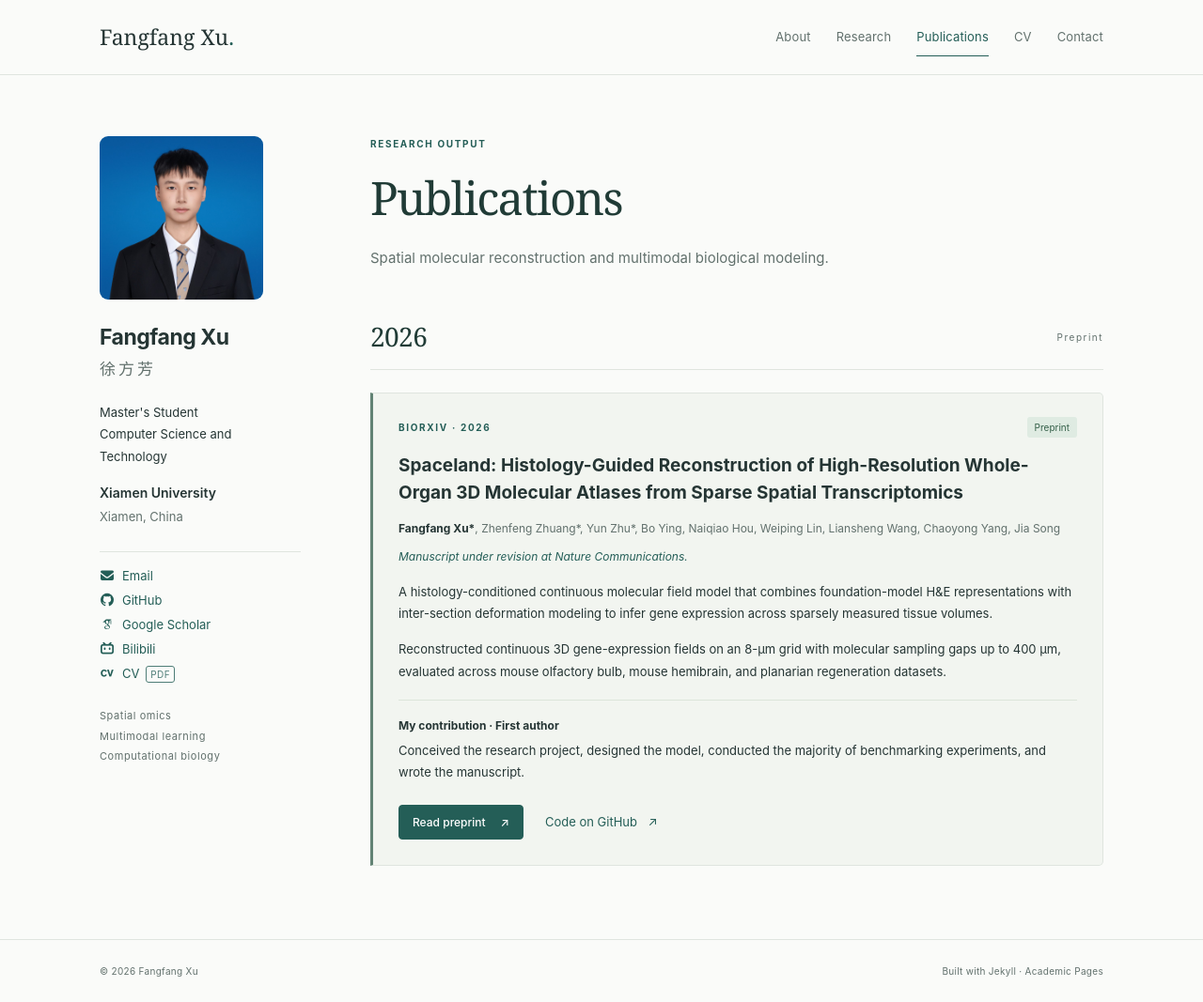
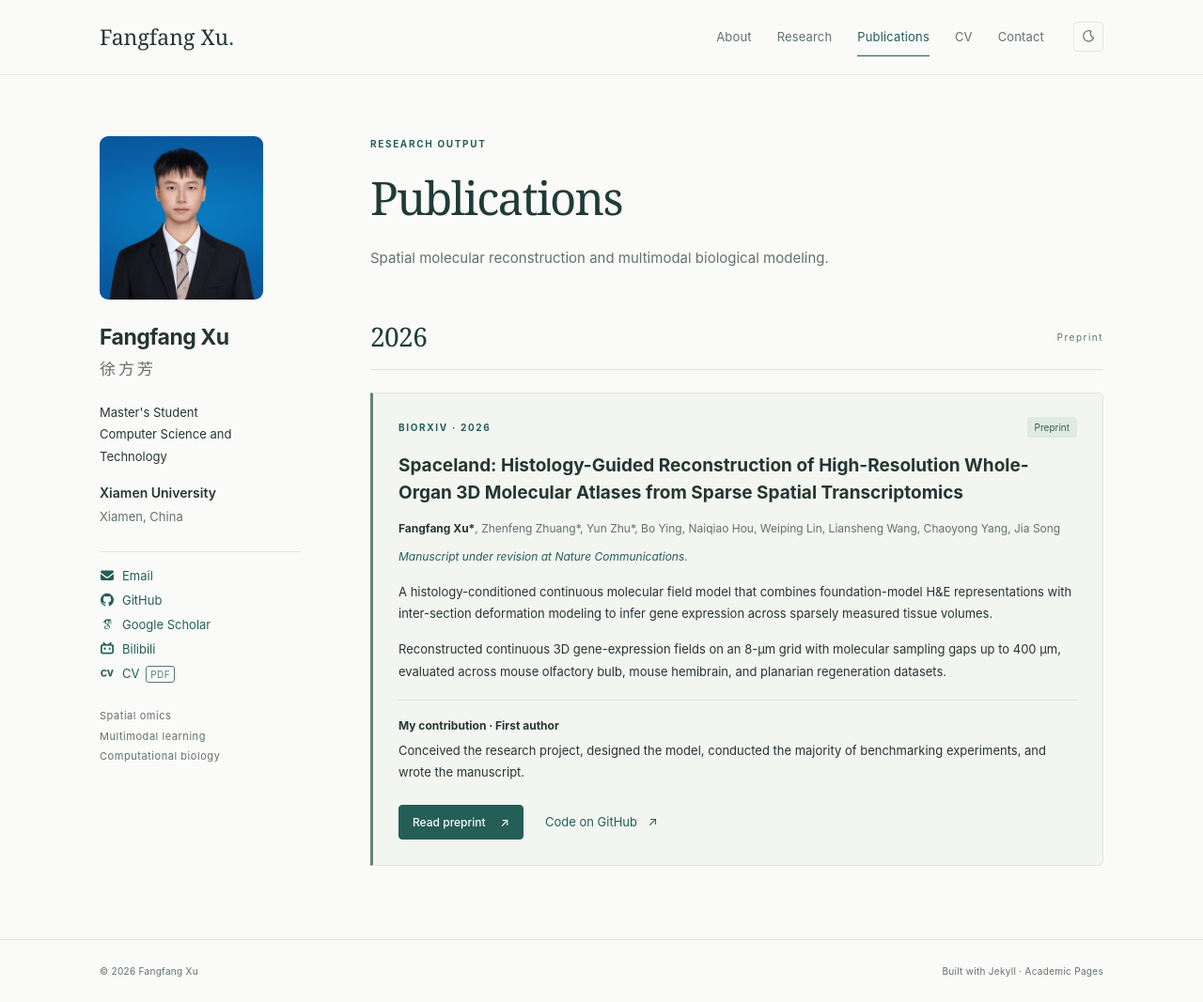
Before and after one commit to xufangfang408/xufangfang408.github.io, a Jekyll site: the page built from _pages/publications.html, in a window 1280 px wide and 1067 px high. Shown: the whole window at 94% size. Built offline with Jekyll 4.4.1, drawn with Linux system fonts in a browser that asks for light colours; nearby versions of some CDN libraries; some web fonts are replaced; library files that are not in the unit come from our copies.

Commit message:
add dark theme

```diff
--- a/_layouts/academic.html
+++ b/_layouts/academic.html
@@ -6,6 +6,16 @@
     <title>{% if page.url != '/' %}{{ page.title | escape }} | {% endif %}{{ site.title | escape }}</title>
     <meta name="description" content="{{ page.description | default: site.description | escape }}">
     <meta name="theme-color" content="#fafbf9">
+    <script>
+      (function () {
+        var saved = null;
+        try { saved = localStorage.getItem("theme"); } catch (e) {}
+        var theme = saved === "light" || saved === "dark" ? saved : (window.matchMedia("(prefers-color-scheme: dark)").matches ? "dark" : "light");
+        document.documentElement.setAttribute("data-theme", theme);
+        var meta = document.querySelector('meta[name="theme-color"]');
+        if (meta) meta.setAttribute("content", theme === "dark" ? "#141a19" : "#fafbf9");
+      })();
+    </script>
     <link rel="canonical" href="{{ page.url | absolute_url }}">
     <meta property="og:type" content="website">
     <meta property="og:title" content="{{ page.title | default: site.title | escape }}">
@@ -26,6 +36,10 @@
           {% for link in site.data.navigation.main %}
           <a href="{{ link.url | relative_url }}"{% if page.url == link.url %} aria-current="page"{% endif %}>{{ link.title }}</a>
           {% endfor %}
+          <button type="button" class="theme-toggle" aria-pressed="false" aria-label="Switch to dark theme">
+            <svg class="icon-moon" viewBox="0 0 24 24" aria-hidden="true"><path fill="none" stroke="currentColor" stroke-width="1.8" stroke-linejoin="round" d="M16.5 3.5a8.5 8.5 0 1 0 4 10.5A7 7 0 0 1 16.5 3.5z"/></svg>
+            <svg class="icon-sun" viewBox="0 0 24 24" aria-hidden="true"><circle cx="12" cy="12" r="4" fill="none" stroke="currentColor" stroke-width="1.8"/><path fill="none" stroke="currentColor" stroke-width="1.8" stroke-linecap="round" d="M12 3v2M12 19v2M3 12h2M19 12h2M5.6 5.6l1.4 1.4M17 17l1.4 1.4M18.4 5.6 17 7M7 17l-1.4 1.4"/></svg>
+          </button>
         </nav>
       </div>
     </header>
@@ -59,6 +73,37 @@
       <div><span>© {{ 'now' | date: '%Y' }} {{ person.name }}</span><span>Built with <a href="https://jekyllrb.com/">Jekyll</a> · <a href="https://github.com/academicpages/academicpages.github.io">Academic Pages</a></span></div>
     </footer>
     <script>
+      (function () {
+        var media = window.matchMedia("(prefers-color-scheme: dark)");
+        var button = document.querySelector(".theme-toggle");
+        function savedTheme() {
+          try { return localStorage.getItem("theme"); } catch (e) { return null; }
+        }
+        function paint(theme) {
+          document.documentElement.setAttribute("data-theme", theme);
+          var meta = document.querySelector('meta[name="theme-color"]');
+          if (meta) meta.setAttribute("content", theme === "dark" ? "#141a19" : "#fafbf9");
+          if (!button) return;
+          var dark = theme === "dark";
+          button.setAttribute("aria-pressed", dark ? "true" : "false");
+          button.setAttribute("aria-label", dark ? "Switch to light theme" : "Switch to dark theme");
+        }
+        if (button) {
+          button.addEventListener("click", function () {
+            var next = document.documentElement.getAttribute("data-theme") === "dark" ? "light" : "dark";
+            try { localStorage.setItem("theme", next); } catch (e) {}
+            paint(next);
+          });
+        }
+        if (media.addEventListener) {
+          media.addEventListener("change", function (event) {
+            var saved = savedTheme();
+            if (saved === "light" || saved === "dark") return;
+            paint(event.matches ? "dark" : "light");
+          });
+        }
+        paint(document.documentElement.getAttribute("data-theme") || "light");
+      })();
       document.querySelectorAll("[data-copy-email]").forEach(function (link) {
         link.addEventListener("click", function (event) {
           var email = link.getAttribute("data-copy-email");
--- a/assets/css/academic.css
+++ b/assets/css/academic.css
@@ -1,34 +1,81 @@
 :root {
+  color-scheme: light;
   --paper: #fafbf9;
   --ink: #253534;
+  --heading: #203b36;
   --muted: #62716d;
   --accent: #245e57;
+  --accent-hover: #153b35;
   --line: #dfe5df;
   --soft: #eff4ef;
+  --header: rgba(250, 251, 249, .97);
+  --selection: #d7e7dd;
+  --interest: #748b7d;
+  --publication-bg: #f2f5f0;
+  --publication-edge: #628374;
+  --publication-line: #dce5da;
+  --status-bg: #dfebe2;
+  --status-ink: #356049;
+  --status-quiet-bg: #ecefeb;
+  --education-line: #d4e1d5;
+  --button-text: #fff;
+  --button-hover: #194a43;
+  --theme-color: #fafbf9;
+}
+html[data-theme="dark"] {
+  color-scheme: dark;
+  --paper: #141a19;
+  --ink: #e4eeeb;
+  --heading: #f2f7f5;
+  --muted: #9aaba5;
+  --accent: #8ecfc2;
+  --accent-hover: #c5ebe3;
+  --line: #2d3b37;
+  --soft: #1c2624;
+  --header: rgba(20, 26, 25, .94);
+  --selection: #2c4a44;
+  --interest: #8eada3;
+  --publication-bg: #1c2623;
+  --publication-edge: #6d9e90;
+  --publication-line: #31423e;
+  --status-bg: #243832;
+  --status-ink: #b7d9cc;
+  --status-quiet-bg: #2a3330;
+  --education-line: #3d554e;
+  --button-text: #10211e;
+  --button-hover: #c5ebe3;
+  --theme-color: #141a19;
 }
 * { box-sizing: border-box; }
 html { scroll-behavior: smooth; scroll-padding-top: 104px; }
 body { margin: 0; background: var(--paper); color: var(--ink); font: 16px/1.8 -apple-system, BlinkMacSystemFont, "Segoe UI", Arial, sans-serif; -webkit-font-smoothing: antialiased; }
 a { color: var(--accent); text-decoration-thickness: 1px; text-underline-offset: 4px; }
-a:hover { color: #153b35; }
-a:focus-visible { outline: 2px solid var(--accent); outline-offset: 5px; border-radius: 2px; }
-::selection { background: #d7e7dd; }
+a:hover { color: var(--accent-hover); }
+a:focus-visible, .theme-toggle:focus-visible { outline: 2px solid var(--accent); outline-offset: 5px; border-radius: 2px; }
+::selection { background: var(--selection); }
 h1, h2, h3, p { margin: 0; }
-h1, h2 { color: #203b36; }
+h1, h2 { color: var(--heading); }
 h1 { font-family: Georgia, "Times New Roman", serif; font-size: clamp(36px, 4vw, 49px); font-weight: 400; letter-spacing: -1.7px; line-height: 1.22; margin-bottom: 20px; }
 h2 { font-family: Georgia, "Times New Roman", serif; font-size: 28px; font-weight: 400; letter-spacing: -.6px; line-height: 1.35; }
 h3 { font-size: 17px; line-height: 1.55; font-weight: 650; }
 p + p { margin-top: 15px; }
 strong { font-weight: 650; }
-.skip-link { position: fixed; top: -70px; left: 20px; z-index: 10; background: var(--ink); color: white; padding: 10px 18px; }
-.skip-link:focus { top: 10px; color: white; }
-.site-header { border-bottom: 1px solid var(--line); background: rgba(250,251,249,.97); position: sticky; top: 0; z-index: 5; }
+.skip-link { position: fixed; top: -70px; left: 20px; z-index: 10; background: var(--heading); color: var(--paper); padding: 10px 18px; }
+.skip-link:focus { top: 10px; color: var(--paper); }
+.site-header { border-bottom: 1px solid var(--line); background: var(--header); position: sticky; top: 0; z-index: 5; }
 .header-inner { max-width: 1140px; min-height: 79px; margin: auto; padding: 0 36px; display: flex; align-items: center; justify-content: space-between; gap: 28px; }
 .wordmark { color: var(--ink); font-family: Georgia, "Times New Roman", serif; font-size: 23px; text-decoration: none; white-space: nowrap; }
 .wordmark-dot { color: var(--accent); }
 nav { display: flex; flex-wrap: wrap; align-items: center; gap: 27px; }
 nav a { text-decoration: none; color: var(--muted); font-size: 13px; letter-spacing: .15px; padding: 8px 0; }
 nav a:hover, nav a[aria-current] { color: var(--accent); box-shadow: 0 1px 0 currentColor; }
+.theme-toggle { display: inline-flex; align-items: center; justify-content: center; flex: 0 0 auto; width: 32px; height: 32px; margin-left: 4px; padding: 0; border: 1px solid var(--line); border-radius: 4px; background: transparent; color: var(--muted); cursor: pointer; }
+.theme-toggle:hover { color: var(--accent); border-color: var(--accent); }
+.theme-toggle svg { width: 16px; height: 16px; }
+.theme-toggle .icon-sun { display: none; }
+html[data-theme="dark"] .theme-toggle .icon-moon { display: none; }
+html[data-theme="dark"] .theme-toggle .icon-sun { display: block; }
+html[data-theme="dark"] .portrait { box-shadow: 0 0 0 1px var(--line); }
 .site-shell { max-width: 1140px; margin: auto; padding: 65px 36px 78px; display: grid; grid-template-columns: 214px minmax(0, 1fr); gap: 74px; align-items: start; }
 .profile { position: sticky; top: 121px; }
 .portrait-link { display: block; width: 174px; }
@@ -71,8 +118,8 @@ nav a:hover, nav a[aria-current] { color: var(--accent); box-shadow: 0 1px 0 cur
 .intro-lead { color: var(--accent); font-family: Georgia, "Times New Roman", serif; font-size: 24px; line-height: 1.5; letter-spacing: -.35px; margin-bottom: 23px; }
 .intro > p:not(.intro-lead):not(.eyebrow) { font-size: 15px; }
 .intro-actions { display: flex; align-items: center; flex-wrap: wrap; gap: 26px; margin-top: 26px; }
-.button { display: inline-flex; align-items: center; justify-content: center; gap: 20px; padding: 10px 19px; color: #fff; background: var(--accent); border: 1px solid var(--accent); border-radius: 4px; font-size: 13px; font-weight: 550; text-decoration: none; line-height: 1.8; }
-.button:hover { color: white; background: #194a43; }
+.button { display: inline-flex; align-items: center; justify-content: center; gap: 20px; padding: 10px 19px; color: var(--button-text); background: var(--accent); border: 1px solid var(--accent); border-radius: 4px; font-size: 13px; font-weight: 550; text-decoration: none; line-height: 1.8; }
+.button:hover { color: var(--button-text); background: var(--button-hover); }
 .button-small { padding: 7px 14px; font-size: 12px; gap: 16px; }
 .text-link { font-size: 13px; text-decoration: none; }
 .text-link:hover { text-decoration: underline; }
@@ -82,12 +129,12 @@ nav a:hover, nav a[aria-current] { color: var(--accent); box-shadow: 0 1px 0 cur
 .section-index { color: var(--muted); font-size: 10px; letter-spacing: 1.5px; }
 .section-intro { font-size: 14px; color: var(--muted); margin-bottom: 22px; }
 .interests { display: grid; grid-template-columns: repeat(3, minmax(0, 1fr)); gap: 26px; }
-.interest-number { display: block; color: #748b7d; font: italic 19px Georgia, serif; margin-bottom: 10px; }
+.interest-number { display: block; color: var(--interest); font: italic 19px Georgia, serif; margin-bottom: 10px; }
 .interests h3 { font-size: 14px; margin-bottom: 9px; }
 .interests p { font-size: 13px; line-height: 1.8; color: var(--muted); }
-.publication { padding: 25px 27px 27px; border: 1px solid var(--line); border-left: 3px solid #628374; border-radius: 0 5px 5px 0; background: #f2f5f0; }
+.publication { padding: 25px 27px 27px; border: 1px solid var(--line); border-left: 3px solid var(--publication-edge); border-radius: 0 5px 5px 0; background: var(--publication-bg); }
 .publication-topline { display: flex; align-items: center; justify-content: space-between; gap: 15px; margin-bottom: 15px; }
-.status { display: inline-block; background: #dfebe2; color: #356049; border-radius: 3px; padding: 2px 8px; font-size: 10px; line-height: 1.8; white-space: nowrap; }
+.status { display: inline-block; background: var(--status-bg); color: var(--status-ink); border-radius: 3px; padding: 2px 8px; font-size: 10px; line-height: 1.8; white-space: nowrap; }
 .publication h3 { font-size: 19px; line-height: 1.55; margin-bottom: 13px; }
 .publication h3 a { color: var(--ink); text-decoration: none; }
 .publication h3 a:hover { color: var(--accent); text-decoration: underline; }
@@ -95,20 +142,20 @@ nav a:hover, nav a[aria-current] { color: var(--accent); box-shadow: 0 1px 0 cur
 .publication .authors { font-size: 12px; color: var(--muted); }
 .authors strong { color: var(--ink); }
 .publication .review-status { color: var(--accent); font-size: 12px; font-style: italic; margin-top: 8px; }
-.publication .contribution { border-top: 1px solid #dce5da; padding-top: 15px; margin-top: 18px; }
+.publication .contribution { border-top: 1px solid var(--publication-line); padding-top: 15px; margin-top: 18px; }
 .contribution strong { display: inline-block; margin-bottom: 4px; font-size: 12px; }
 .publication-links { display: flex; align-items: center; flex-wrap: wrap; gap: 23px; margin-top: 22px; }
 .projects { display: grid; gap: 28px; }
 .publication + .projects { margin-top: 32px; }
 .project-heading { display: flex; align-items: center; gap: 16px; }
 .project h3 { font-size: 18px; }
-.status-quiet { color: var(--muted); background: #ecefeb; }
+.status-quiet { color: var(--muted); background: var(--status-quiet-bg); }
 .project-subtitle { font-size: 14px; color: var(--accent); margin-top: 4px; }
 .item-date { color: var(--muted); font-size: 11px; line-height: 1.6; letter-spacing: .2px; }
 .project .item-date { margin-top: 5px; }
 .project > p:last-child { font-size: 14px; line-height: 1.85; margin-top: 12px; }
 .education-list { display: grid; gap: 27px; }
-.education-item { padding-left: 19px; border-left: 2px solid #d4e1d5; }
+.education-item { padding-left: 19px; border-left: 2px solid var(--education-line); }
 .education-item h3 { margin-top: 5px; font-size: 16px; }
 .education-item p { margin-top: 4px; font-size: 13px; line-height: 1.8; }
 .education-item .item-date { font-size: 11px; margin-top: 0; }
@@ -185,8 +232,26 @@ nav a:hover, nav a[aria-current] { color: var(--accent); box-shadow: 0 1px 0 cur
 }
 @media (prefers-reduced-motion: reduce) { html { scroll-behavior: auto; } }
 @media print {
+  :root, html[data-theme="dark"] {
+    --paper: white;
+    --ink: #253534;
+    --heading: #203b36;
+    --muted: #62716d;
+    --accent: #245e57;
+    --accent-hover: #153b35;
+    --line: #dfe5df;
+    --publication-bg: #f2f5f0;
+    --publication-edge: #628374;
+    --publication-line: #dce5da;
+    --status-bg: #dfebe2;
+    --status-ink: #356049;
+    --status-quiet-bg: #ecefeb;
+    --education-line: #d4e1d5;
+    --button-text: #253534;
+    --interest: #748b7d;
+  }
   body { background: white; font-size: 11pt; }
-  .site-header, .profile, .site-footer, .skip-link, .intro-actions { display: none; }
+  .site-header, .profile, .site-footer, .skip-link, .intro-actions, .theme-toggle { display: none; }
   .site-shell { display: block; padding: 0; }
   .main-content { width: 100%; }
   .section { margin-top: 25px; }
```
